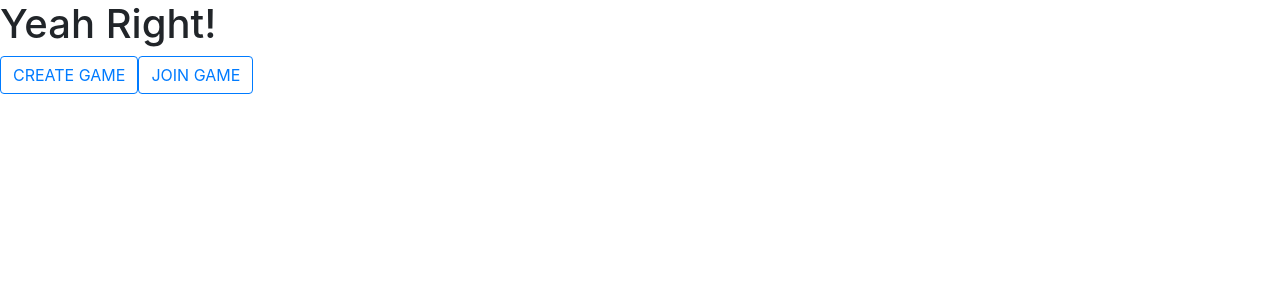
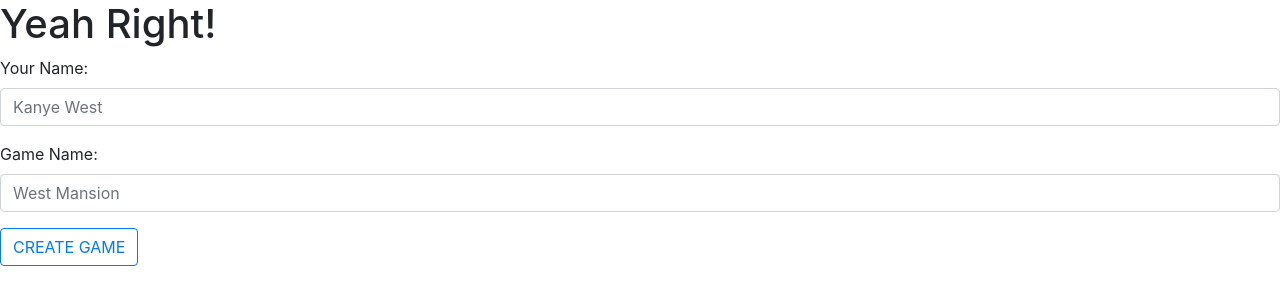
Before and after one commit to kbberker/Yeah-Right-Client, a React (Create React App) app: page / in a window 1280 px wide. Shown: the top 304 px of the page. Built offline with nearby package versions, Linux system fonts and the light colour scheme.

Commit message:
Add CreateScreen component and have gamescreen set in App

```diff
--- a/src/App.js
+++ b/src/App.js
@@ -1,21 +1,29 @@
-import React, { Component } from 'react';
-import HomeScreen from "./components/HomeScreen";
+import React, { Component } from 'react'
+import HomeScreen from "./components/HomeScreen"
+import CreateScreen from "./components/CreateScreen"
 
 class App extends Component {
   state={
-    currentScreen: "home",
+    currentScreen: "createjoin",
     gameScreens: ["home", "createjoin"]
   }
 
-
+  setGameScreen = () => {
+    switch (this.state.currentScreen) {
+      case "home":
+        return (<HomeScreen />)
+      case "createjoin":
+        return(<CreateScreen />)
+      default:
+        break;
+    }
+  }
 
   render() {
-    let { currentScreen } = this.state
-
     return (
       <div>
         <h1>Yeah Right!</h1>
-        <HomeScreen currentScreen={currentScreen} />
+        {this.setGameScreen()}
       </div>
     )
   }
--- /dev/null
+++ b/src/components/CreateScreen.js
@@ -0,0 +1,31 @@
+import React, { Component, Fragment } from 'react'
+import { Button, Form, FormGroup, Label, Input } from 'reactstrap'
+
+
+class CreateScreen extends Component {
+  state = {}
+
+  createGame = () => {
+
+  }
+
+  render() {
+    return (
+      <Fragment>
+        <Form>
+          <FormGroup>
+            <Label for="playerName">Your Name:</Label>
+            <Input type="text" name="playerName" id="playerName" placeholder="Kanye West" />
+          </FormGroup>
+          <FormGroup>
+            <Label for="gameName">Game Name:</Label>
+            <Input type="text" name="gameName" id="gameName" placeholder="West Mansion" />
+          </FormGroup>
+          <Button outline color="primary" onSubmit={() => this.createGame()}>CREATE GAME</Button>
+        </Form>
+      </Fragment>
+    )
+  }
+}
+
+export default CreateScreen;
```
